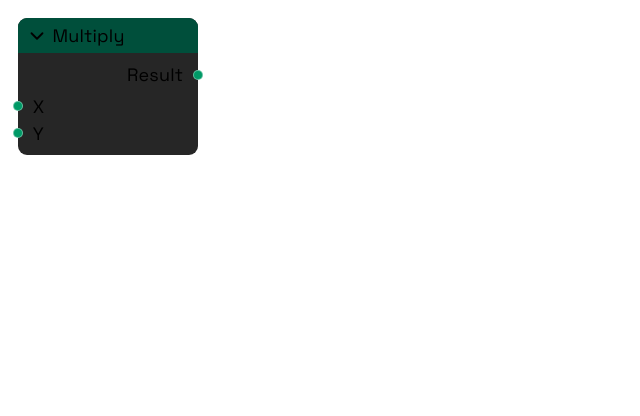
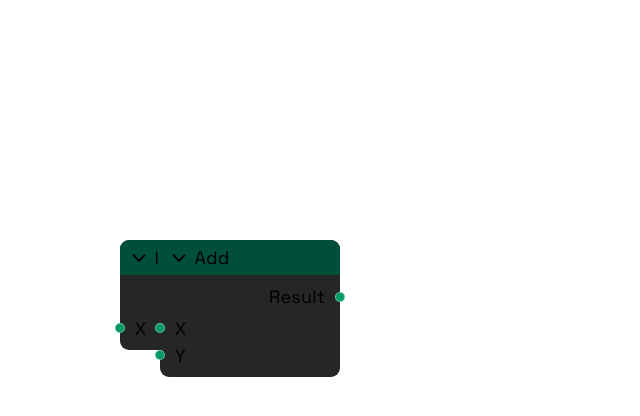
Before and after one commit to claudedjoumessi/nodemap, a React (Vite) app: page / in a window 1280 px wide. Shown: the top 416 px of the page, without its empty margins (0-640 px from the left). Built offline with nearby package versions, Linux system fonts and the light colour scheme.

Commit message:
(feat): implement draggable node and cursor grab microinteraction

```diff
--- a/src/components/Canvas.tsx
+++ b/src/components/Canvas.tsx
@@ -1,12 +1,73 @@
-import React from 'react'
-import Node from './Node'
+import React, { useState } from "react";
+import Node from "./Node";
+import type { TNode } from "../lib/types";
 
 const Canvas = () => {
+  const nodesData: TNode[] = [
+    {
+      id: "e",
+      name: "Increment",
+      position: { x: 120, y: 240 },
+      inputs: [{ id: "I1", name: "X" }],
+      outputs: [{ id: "O1", name: "Result" }],
+    },
+    {
+      id: "m",
+      name: "Add",
+      position: { x: 160, y: 240 },
+      inputs: [{ id: "I1", name: "X" }, { id: "I2", name: "Y" }],
+      outputs: [{ id: "O1", name: "Result" }],
+    },
+  ];
+
+  const [nodes, setNodes] = useState(nodesData);
+  const [dragging, setDragging] = useState<{
+    id: string;
+    offsetX: number;
+    offsetY: number;
+  } | null>(null);
+
+  const handleMouseUp = () => {
+    setDragging(null);
+  };
+  const handleMouseMove = (e: React.MouseEvent) => {
+    if (!dragging) return;
+    setNodes((prev) =>
+      prev.map((n) =>
+        n.id === dragging.id // <- Finding exact dragged node
+          ? {
+              ...n,
+              position: {
+                x: e.clientX - dragging.offsetX,
+                y: e.clientY - dragging.offsetY,
+              }
+            }
+          : n,
+      ),
+    );
+  };
+
+  const onDragStart = (id: string, e: React.MouseEvent) => {
+    const node = nodes.find((n) => n.id === id)!;
+    setDragging({
+      id,
+      offsetX: e.clientX - node.position.x,
+      offsetY: e.clientY - node.position.y,
+    });
+    console.log(node);
+  };
+
   return (
-    <div className='canvas-screen'>
-      <Node />
+    <div
+      className="canvas-screen"
+      onMouseMove={handleMouseMove}
+      onMouseUp={handleMouseUp}
+    >
+      {nodes.map((n) => (
+        <Node key={n.id} node={n} onDragStart={onDragStart} />
+      ))}
     </div>
-  )
-}
+  );
+};
 
-export default Canvas
+export default Canvas;
--- a/src/components/Node.tsx
+++ b/src/components/Node.tsx
@@ -1,32 +1,54 @@
-import { ChevronDown } from 'lucide-react'
+import { ChevronDown } from "lucide-react";
+import type { TNode } from "../lib/types";
+import type React from "react";
+import { useState } from "react";
 
-const Node = () => {
+type NodeProps = {
+  node: TNode;
+  onDragStart: (id: string, e: React.MouseEvent) => void;
+};
+
+const Node = ({ node, onDragStart }: NodeProps) => {
+
+  const [grabbing, setGrabbing] = useState(false);
+  const handleHeaderMouseDown = (e: React.MouseEvent) => {
+    setGrabbing(true);
+    onDragStart(node.id, e);
+  };
+
   return (
-    <div className='node'>
-      <div className="node-header">
+    <div
+      className="node"
+      style={{ top: node.position.y, left: node.position.x }}
+    >
+      <div
+        className={`node-header ${grabbing ? "cursor-grabbing" : "cursor-grab"}`}
+        onMouseDown={(e) => handleHeaderMouseDown(e)}
+        onMouseUp={() => setGrabbing(false)}
+      >
         <ChevronDown size={22} />
-        <div className='node-name'>Multiply</div>
+        <div className="node-name">{node.name}</div>
       </div>
       <div className="node-body">
         <div className="node-ports node-outputs">
-          <div className="port">
-            <div className="port-name">Result</div>
-            <div className="port-noodle"></div>
-          </div>
+          {node.outputs.map((out) => (
+            <div className="port" key={out.id}>
+              <div className="port-name">{out.name}</div>
+              <div className="port-noodle"></div>
+            </div>
+          ))}
         </div>
         <div className="node-ports node-inputs">
-          <div className="port">
-            <div className="port-name">X</div>
-            <div className="port-noodle"></div>
-          </div>
-          <div className="port">
-            <div className="port-name">Y</div>
-            <div className="port-noodle"></div>
-          </div>
+          {node.inputs.map((inp) => (
+            <div className="port" key={inp.id}>
+              <div className="port-name">{inp.name}</div>
+              <div className="port-noodle"></div>
+            </div>
+          ))}
         </div>
       </div>
     </div>
-  )
-}
+  );
+};
 
-export default Node
+export default Node;
--- a/src/index.css
+++ b/src/index.css
@@ -27,7 +27,7 @@
   .node {
     --node-x-padding: 8px;
     --noodle-size: 10px;
-    @apply absolute top-4 left-4 w-40 flex flex-col bg-neutral-800 rounded-lg;
+    @apply absolute w-40 flex flex-col bg-neutral-800 rounded-lg;
   }
   .node-header {
     padding: 4px var(--node-x-padding);
--- /dev/null
+++ b/src/lib/types.ts
@@ -0,0 +1,14 @@
+type TNode = {
+  id: string;
+  name: string;
+  position: { x: number; y: number };
+  inputs: Port[];
+  outputs: Port[];
+};
+
+type Port = {
+  id: string;
+  name: string;
+};
+
+export type { TNode, Port };
```
